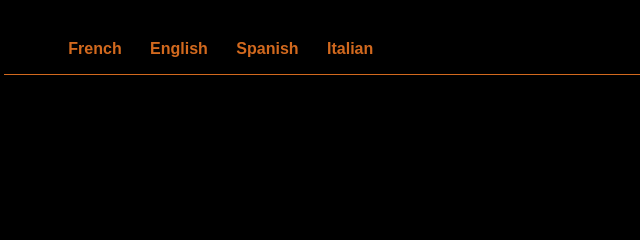
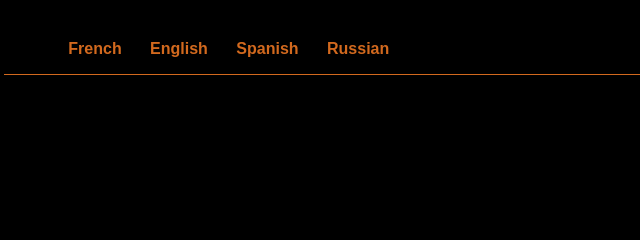
Before and after one commit to thomasdio/Halloween-Projet-2022-Thomas-Laura, a plain HTML site: page index.html in a window 1280 px wide. Shown: the top 240 px of the page, 236-876 px from the left. Drawn offline with Linux system fonts and the light colour scheme.

Commit message:
Change the link

```diff
--- a/index.html
+++ b/index.html
@@ -104,7 +104,7 @@ i{
             <a class="navigation--item" href="French_Page.html">French</a>
             <a class="navigation--item" href="English_Page.html">English</a>
             <a class="navigation--item" href="Spanish_Page.html">Spanish</a>
-            <a class="navigation--item" href="Italian_Page.html">Italian</a>
+            <a class="navigation--item" href="Italian_Page.html">Russian</a>
           </ul>
         </nav>
       </header>
```
